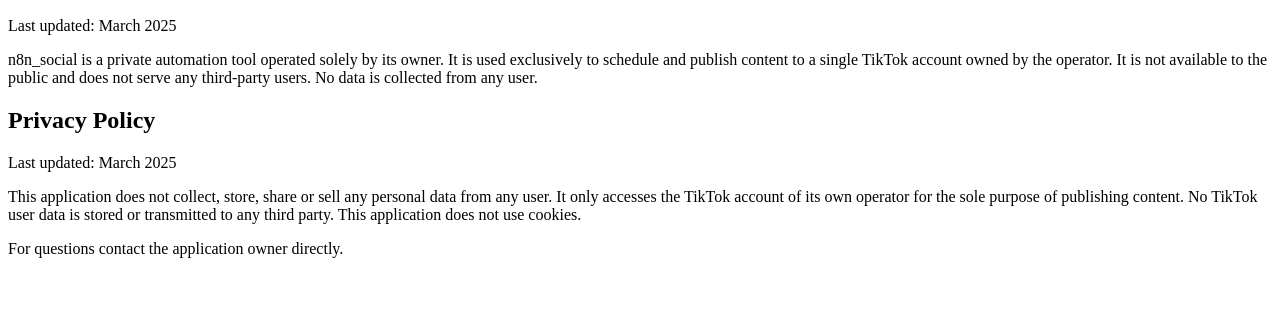
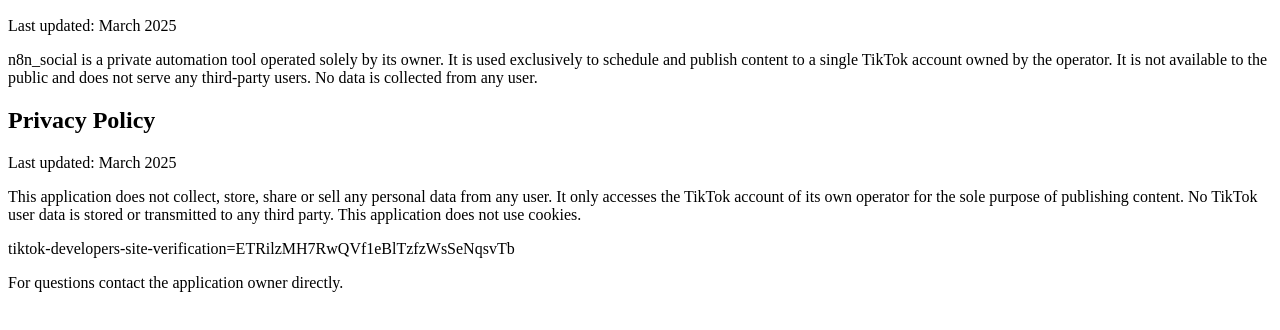
Before and after one commit to mantaizpiwebsite-sys/socialnetwork, a plain HTML site: page index.html in a window 1280 px wide. Shown: the part 110-440 px from the top of the page. Drawn offline with Linux system fonts and the light colour scheme.

Commit message:
Update index.html

```diff
--- a/index.html
+++ b/index.html
@@ -17,6 +17,7 @@ not serve any third-party users. No data is collected from any user.</p>
 from any user. It only accesses the TikTok account of its own operator for
 the sole purpose of publishing content. No TikTok user data is stored or
 transmitted to any third party. This application does not use cookies.</p>
+<p>tiktok-developers-site-verification=ETRilzMH7RwQVf1eBlTzfzWsSeNqsvTb</p>
 
 <p>For questions contact the application owner directly.</p>
 </body>
```
